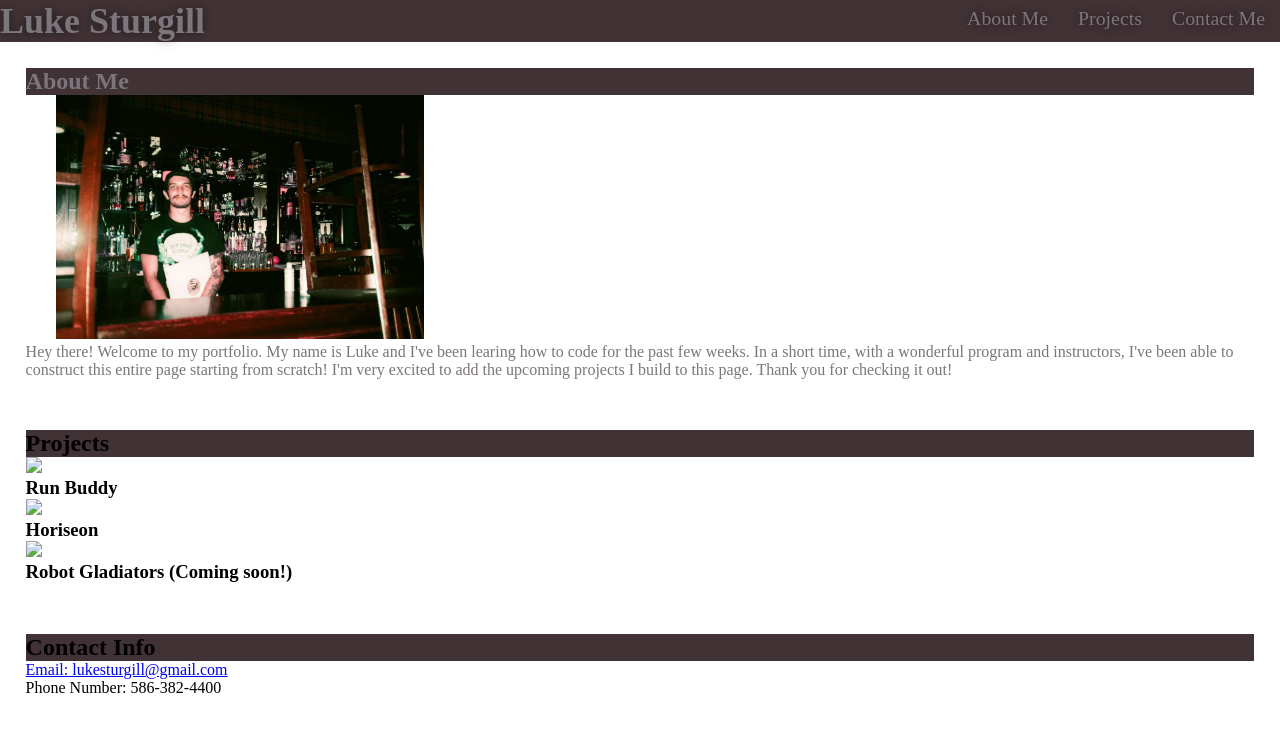
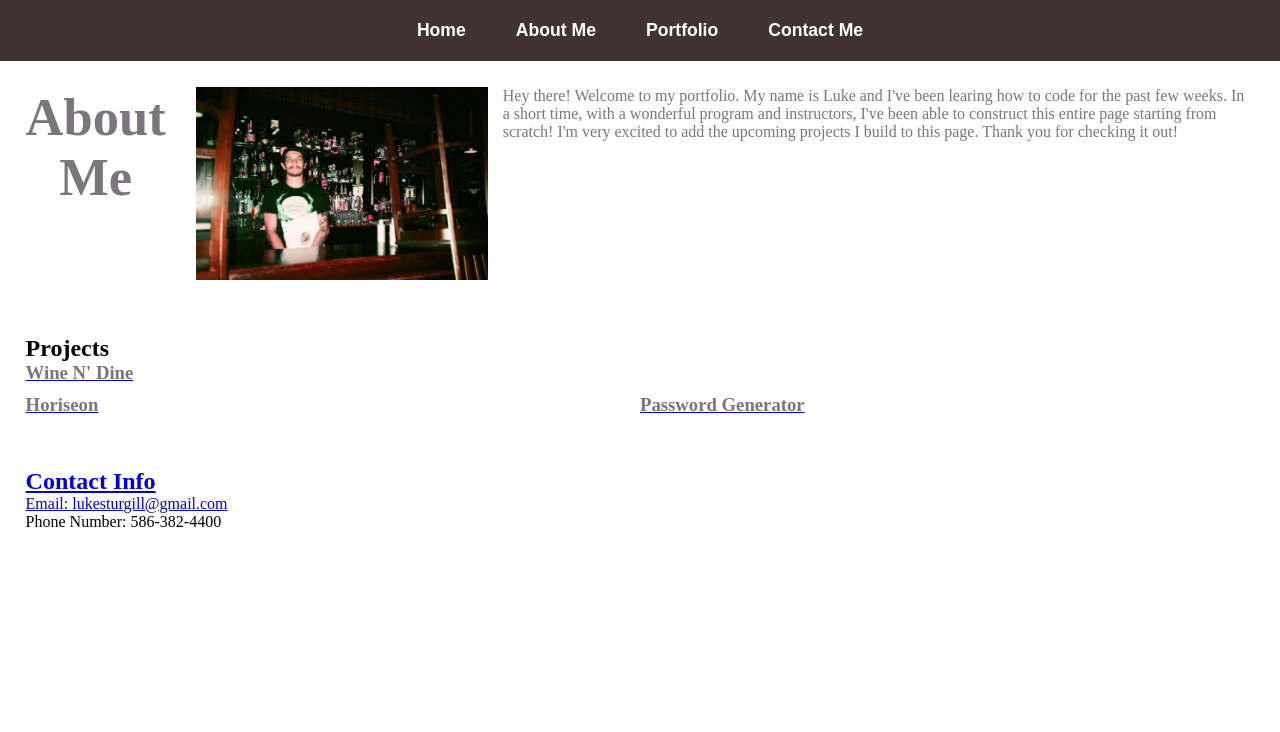
Before and after one commit to Lukesturgill/my-portfolio, a plain HTML site: page index.html in a window 1280 px wide. Drawn offline with Linux system fonts and the light colour scheme.

Commit message:
reworked header/navbar

```diff
--- a/assets/style.css
+++ b/assets/style.css
@@ -9,73 +9,105 @@
     padding: 0;
     box-sizing: border-box;
 }
-
-header {
+ .header{
   display: flex;
-    justify-content: space-between;
-    flex-wrap: wrap;
-    background-size: cover;
-    background-position: center;
-    background-attachment: fixed;
+  justify-content: center;
+  align-items: center;
+  position: sticky;
+  top: 0;
   background-color: var(--secondary-color);
  }
 
-header h1 {
-    font-weight: bold;
-    font-size: 36px;
-    color: var(--primary-color);
-    margin: 0;
-    text-shadow: 0 0 10px rgba(0, 0, 0, 0.5);
+ .header ul {
+   display: flex;
+   list-style: none;
+   margin: 20px 0px;
  }
 
-  header a {
-    text-decoration: none;
-    color: var(--primary-color);
+ .header ul li{
+   font-family: Arial, Helvetica, sans-serif;
+   font-size: 1.1rem;
+   font-weight: bold;
  }
 
-  header nav {
-    margin: 7px 0;
+ .header ul li a{
+   text-decoration: none;
+   color: white;
+   padding: 8px 25px;
  }
-
-  header nav ul {
-    display: flex;
-    flex-wrap: wrap;
-    justify-content: space-between;
-    align-items: center;
-    list-style: none;
-  }
-
-  header nav ul li a {
-    padding: 10px 15px;
-    font-weight: lighter;
-    font-size: 1.55vw;
-    text-shadow: 0 0 10px rgba(0, 0, 0, 0.5);
-  }
-
-  header nav ul li a:hover {
-    background: var(--primary-color);
-    color: var(--secondary-color);
-    border-radius: 15px;
-    text-shadow: none;
-  }
-
   h2 {
-      background-color: var(--secondary-color);
       padding: 10 0 10 0;
   }
 
   .bio {
       color: var(--primary-color);
+      display: flex;
 
   }
 
-  .bio img {
-      margin-left: 30px;
-      max-width: 30%;
-      position: relative;
+  .biodev {
+      display: flex;
+      align-items: center;
+  }
+
+  .about-info {
+      flex: 2 70%;
+      flex-wrap: wrap;
+      align-items: center;
+  }
+
+
+  .about-me {
+      flex: 3 5%;
+      flex-wrap: wrap;
+      align-items: center;
+      padding-right: 15px;
+      text-align: center;
+      font-size: 35px;
+  }
+
+  .bio-img img {
+      max-width: 100%;
       background-position: center;
+      background-size: auto;
+      background-attachment: fixed;
+      flex-wrap: wrap;
+      padding: 0 15px 0 15px;
+  }
+
+  .bio-img {
+      flex: 1 30%;
   }
 
   section {
       padding: 2%;
   }
+
+  h3 {
+      color: var(--primary-color)
+  }
+
+  .flex-row {
+    display: flex;
+  }
+
+  .projects {
+    display: flex;
+    flex-wrap: wrap;
+    align-items: center;
+  }
+
+  .winendine {
+      flex: 100%;
+      padding-bottom: 10px;
+    }
+
+    .horiseon {
+      flex: 2 40%;
+      flex-wrap: wrap;
+    }
+
+    .password-generator {
+      flex: 2 40%;
+      flex-wrap: wrap;
+    }
--- a/index.html
+++ b/index.html
@@ -9,58 +9,74 @@
 
   <body>
 
-    <header>
-        <h1>
-            <a href="/">Luke Sturgill</a>
-        </h1>
-        <nav>
+    <!--Header/ navigation-->
+     <nav class="header">
         <ul>
+             <li>
+                <a href="home">Home</a>
+             </li>
              <li>
                  <a href="#bio">About Me</a>
              </li>
              <li>
-                    <a href="#projects">Projects</a>
+                 <a href="#projects">Portfolio</a>
              </li>
              <li>
                 <a href="#contact-me">Contact Me</a>
              </li>
          </ul>
      </nav>
-    </header>
 
-    <div class="biodiv">
-    <section id ="bio" class="bio">
-        <div>
+
+    <!--Bio section-->
+    <section id ="bio" class="biodiv">
+    <div  class="bio">
+        <div class="flex-row"></div>
+        <div class="about-me">
             <h2>About Me</h2>
+            </div>
+            <div class="bio-img">
                 <img src="./assets/images/IMG_5916.jpg" alt="Photo of Luke Sturgill">
+                </div>
+            <div class="about-info">
             <p>
                 Hey there! Welcome to my portfolio. My name is Luke and I've been learing how to code for the past few weeks. In a short time, with a wonderful program and instructors, I've been able to construct this entire page starting from scratch! I'm very excited to add the upcoming projects I build to this page. Thank you for checking it out!
             </p>
             </div>
+    </div>
     </section>
 
-    <section id="projects" class="projects">
+
+    <!--Projects section-->
+    <section id="projects">
+        <div class="projects">
         <div>
             <h2>Projects</h2>
         </div>
-        <div>
+            <div class="winendine">
                 <article>
-                <img src="/" >
-                <h3>Run Buddy</h3>
+                    <a href="https://jwviking.github.io/project1/">
+                    <h3>Wine N' Dine</h3>
                 </article>
-
+             </div>
+            <div class="horiseon">
                 <article>
-                <img src="/">
+                    <a href="https://lukesturgill.github.io/code-refactor/">
                     <h3>Horiseon</h3>
                 </article>
-
+            </div>
+            <div class="password-generator">
                 <artcle>
-                <img src="/">
-                <h3>Robot Gladiators (Coming soon!)</h3>
+                    <a href="https://lukesturgill.github.io/password-generator/">
+                    <h3>Password Generator</h3>
                 </artcle>
+            </div>
+        </div>
         </div>
     </section>
 
+
+    <!-- Contact info -->
     <section id="contact-me" class="contact-info">
         <div>
             <h2>Contact Info</h2>
```
Also changed, not shown: 2 other files. Lines whose indentation alone changed are shown as unchanged.
